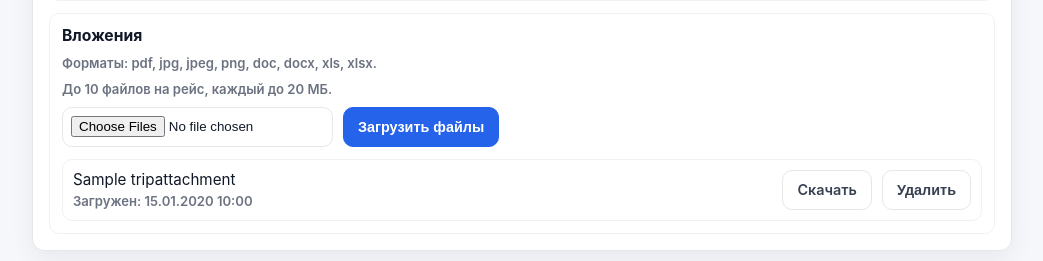
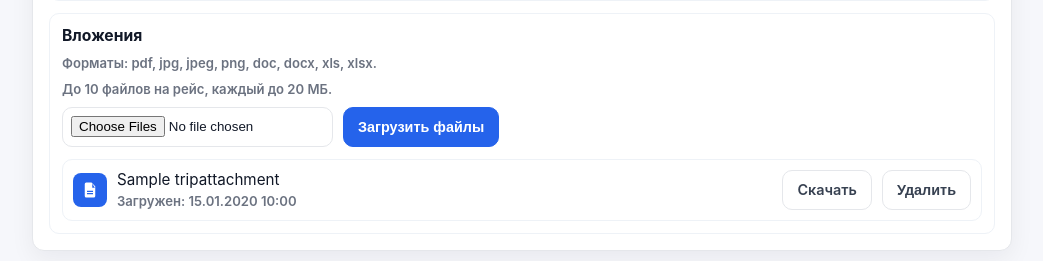
Before and after one commit to A-strata/transdoki, a Django app: page /trips/1/ in a window 1280 px wide. Shown: the part 1359-1620 px from the top of the page, without its empty margins (118-1161 px from the left). Run offline with Django 5.2, Linux system fonts and the light colour scheme; a user stored in the database is signed in; tables that the repository leaves empty hold one stand-in row (values such as "Sample post").

Commit message:
Изменить немного прикреплялку файлов визуально

```diff
--- a/trips/templates/trips/trip_detail.html
+++ b/trips/templates/trips/trip_detail.html
@@ -186,6 +186,51 @@
         .actions .tms-btn {
             width: 100%;
         }
+    }
+    .attachment-item {
+    border: 1px solid #eef2f7;
+    border-radius: 10px;
+    padding: 10px;
+    display: flex;
+    justify-content: space-between;
+    align-items: center;
+    gap: 10px;
+    flex-wrap: wrap;
+    }
+
+    .attachment-main {
+        display: flex;
+        align-items: center;
+        gap: 10px;
+        min-width: 0;
+    }
+
+    .attachment-icon {
+        width: 34px;
+        height: 34px;
+        border-radius: 8px;
+        background: #2563eb;
+        display: inline-flex;
+        align-items: center;
+        justify-content: center;
+        flex: 0 0 auto;
+    }
+
+    .attachment-icon svg {
+        width: 18px;
+        height: 18px;
+        fill: #fff;
+    }
+
+    .attachment-text {
+        min-width: 0;
+    }
+
+    .attachment-name {
+        margin: 0 0 4px 0;
+        color: #111827;
+        font-size: 0.95rem;
+        word-break: break-word;
     }
 </style>
 
@@ -445,39 +490,32 @@
 
             <div style="display:flex; flex-direction:column; gap:8px;">
                 {% for attachment in trip.attachments.all %}
-                    <div style="
-                        border:1px solid #eef2f7;
-                        border-radius:10px;
-                        padding:10px;
-                        display:flex;
-                        justify-content:space-between;
-                        align-items:center;
-                        gap:10px;
-                        flex-wrap:wrap;
-                    ">
-                        <div>
-                            <p class="kv-value" style="margin:0 0 4px 0;">
-                                {{ attachment.original_name }}
-                            </p>
+                <div class="attachment-item">
+                    <div class="attachment-main">
+                        <span class="attachment-icon" aria-hidden="true">
+                            <svg viewBox="0 0 24 24">
+                                <path d="M14 2H7a2 2 0 0 0-2 2v16a2 2 0 0 0 2 2h10a2 2 0 0 0 2-2V7l-5-5zm1 7V3.5L18.5 9H15zM8 13h8v1.5H8V13zm0 3h8v1.5H8V16z"/>
+                            </svg>
+                        </span>
+
+                        <div class="attachment-text">
+                            <p class="attachment-name">{{ attachment.original_name }}</p>
                             <p class="kv-label" style="margin:0;">
                                 Загружен: {{ attachment.created_at|date:"d.m.Y H:i" }}
                             </p>
                         </div>
+                    </div>
 
                     <div class="actions">
-                            <a href="{% url 'trips:attachment_download' trip.pk attachment.pk %}"
-                               class="tms-btn tms-btn-secondary">
-                                Скачать
-                            </a>
+                        <a href="{% url 'trips:attachment_download' object.pk attachment.pk %}"
+                        class="tms-btn tms-btn-secondary">Скачать</a>
 
                         <form method="post"
-                                  action="{% url 'trips:attachment_delete' trip.pk attachment.pk %}"
+                            action="{% url 'trips:attachment_delete' object.pk attachment.pk %}"
                             onsubmit="return confirm('Удалить файл?');"
                             style="margin:0;">
                             {% csrf_token %}
-                                <button type="submit" class="tms-btn tms-btn-secondary">
-                                    Удалить
-                                </button>
+                            <button type="submit" class="tms-btn tms-btn-secondary">Удалить</button>
                         </form>
                     </div>
                 </div>
```
Lines whose indentation alone changed are shown as unchanged.
